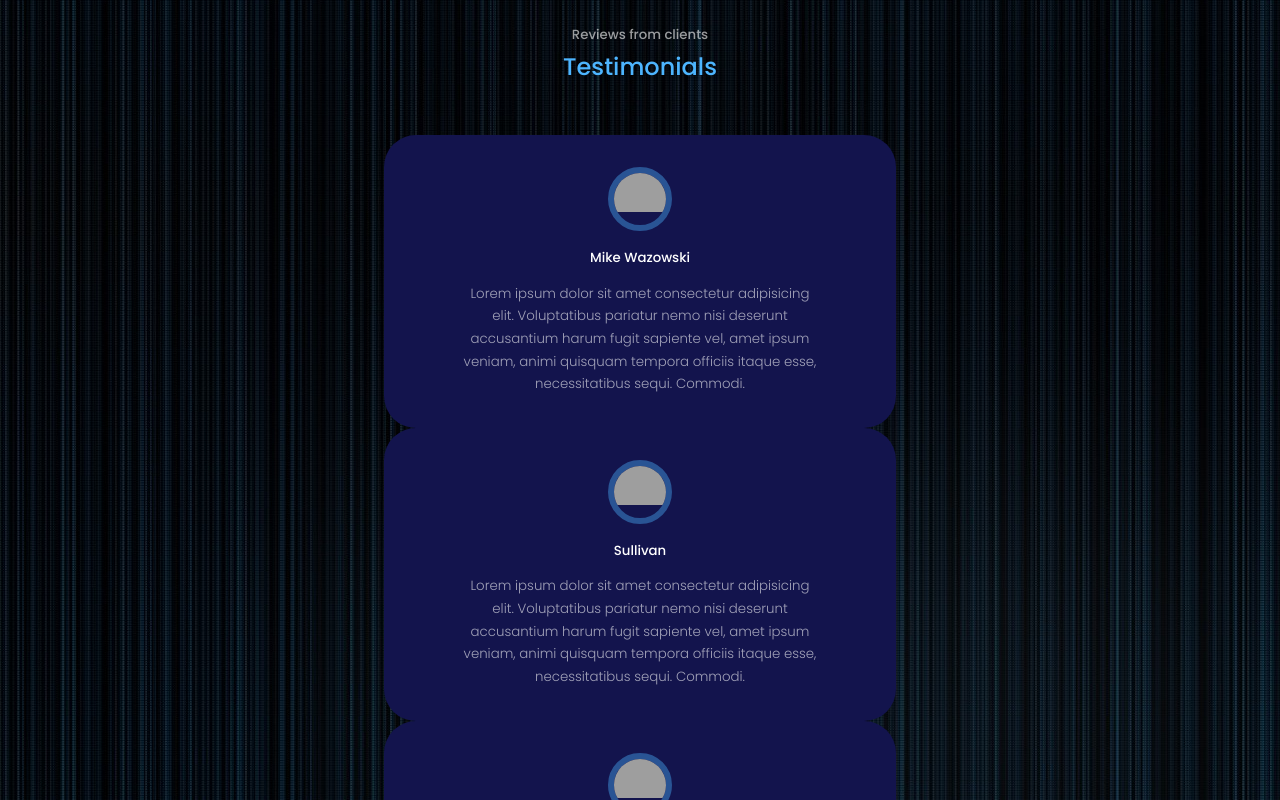
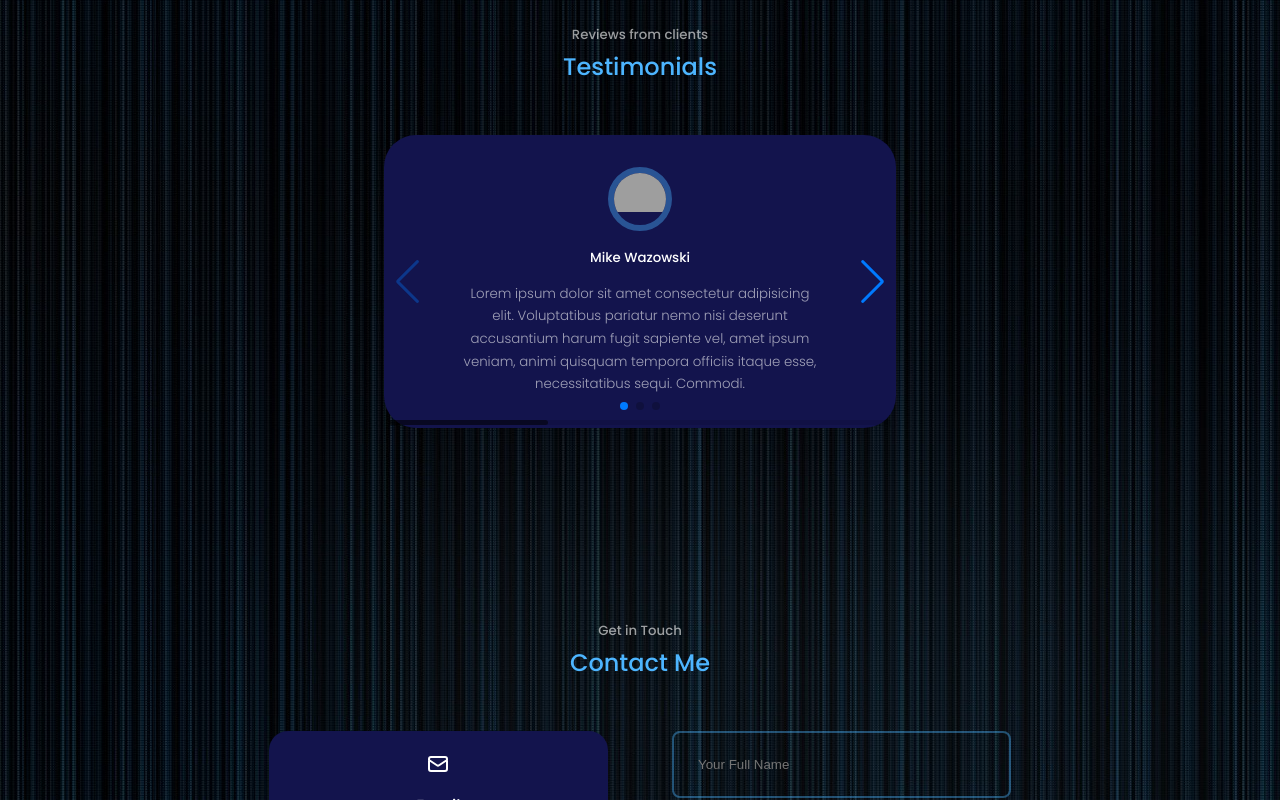
Before and after one commit to Khrebtova/Khrebtova.github.io, a React (Create React App) app: page / in a window 1280 px wide. Shown: the part 3780-4580 px from the top of the page. Built offline with nearby package versions, Linux system fonts and the light colour scheme; grey boxes are pictures that could not be loaded; the HTML template or start-up script is replaced by a standard one.

Commit message:
add swiper to the testimonial component

```diff
--- a/package.json
+++ b/package.json
@@ -9,11 +9,13 @@
     "@testing-library/jest-dom": "^5.16.5",
     "@testing-library/react": "^13.4.0",
     "@testing-library/user-event": "^13.5.0",
+    "emailjs-com": "^3.2.0",
     "react": "^18.2.0",
     "react-dom": "^18.2.0",
     "react-icons": "^4.4.0",
     "react-router-dom": "^6.3.0",
     "react-scripts": "5.0.1",
+    "swiper": "^8.4.2",
     "web-vitals": "^2.1.4"
   },
   "scripts": {
--- a/src/components/testimonial/Testimonial.jsx
+++ b/src/components/testimonial/Testimonial.jsx
@@ -1,8 +1,11 @@
 import React from 'react'
 import './Testimonial.css'
-//video @2:35 to import swiper
-// import { Swiper, SwiperSlide } from 'swiper/react';
-// import { Navigation, Pagination, Scrollbar, A11y } from 'swiper';
+import { Swiper, SwiperSlide } from 'swiper/react';
+import { Navigation, Pagination, Scrollbar, A11y } from 'swiper';
+import 'swiper/css';
+import 'swiper/css/navigation';
+import 'swiper/css/pagination';
+import 'swiper/css/scrollbar';
 
 const Testimonial = () => {
   const reviews = [
@@ -28,8 +31,7 @@ const Testimonial = () => {
 
   const renderReviews = reviews.map(review => {
     return(
-      //<SwiperSlide className='testimonial' key={review.id}>
-      <article className='testimonial' key={review.id}>
+      <SwiperSlide className='testimonial' key={review.id}>
         <div className='client_avatar'>
           <img src={review.avatar} alt={review.name} />
         </div>
@@ -37,8 +39,7 @@ const Testimonial = () => {
         <small className='client_review'>
           {review.review}
         </small>
-      </article>
-      // </SwiperSlide>
+      </SwiperSlide>
     )
   })
 
@@ -47,16 +48,16 @@ const Testimonial = () => {
       <h5>Reviews from clients</h5>
       <h2>Testimonials</h2>
       <div className="container testimonial_container">
-        {/* <Swiper
+        <Swiper
           modules={[Navigation, Pagination, Scrollbar, A11y]}
           spaceBetween={40}
           slidesPerView={1}
           navigation
           pagination={{ clickable: true }}
           scrollbar={{ draggable: true }}
-        > */}
+        >
         {renderReviews}
-        {/* </Swiper>        */}
+        </Swiper>
       </div>
     </section>
   )
```
Also changed, not shown: 1 other file (tests, documents, lock files or other folders).
